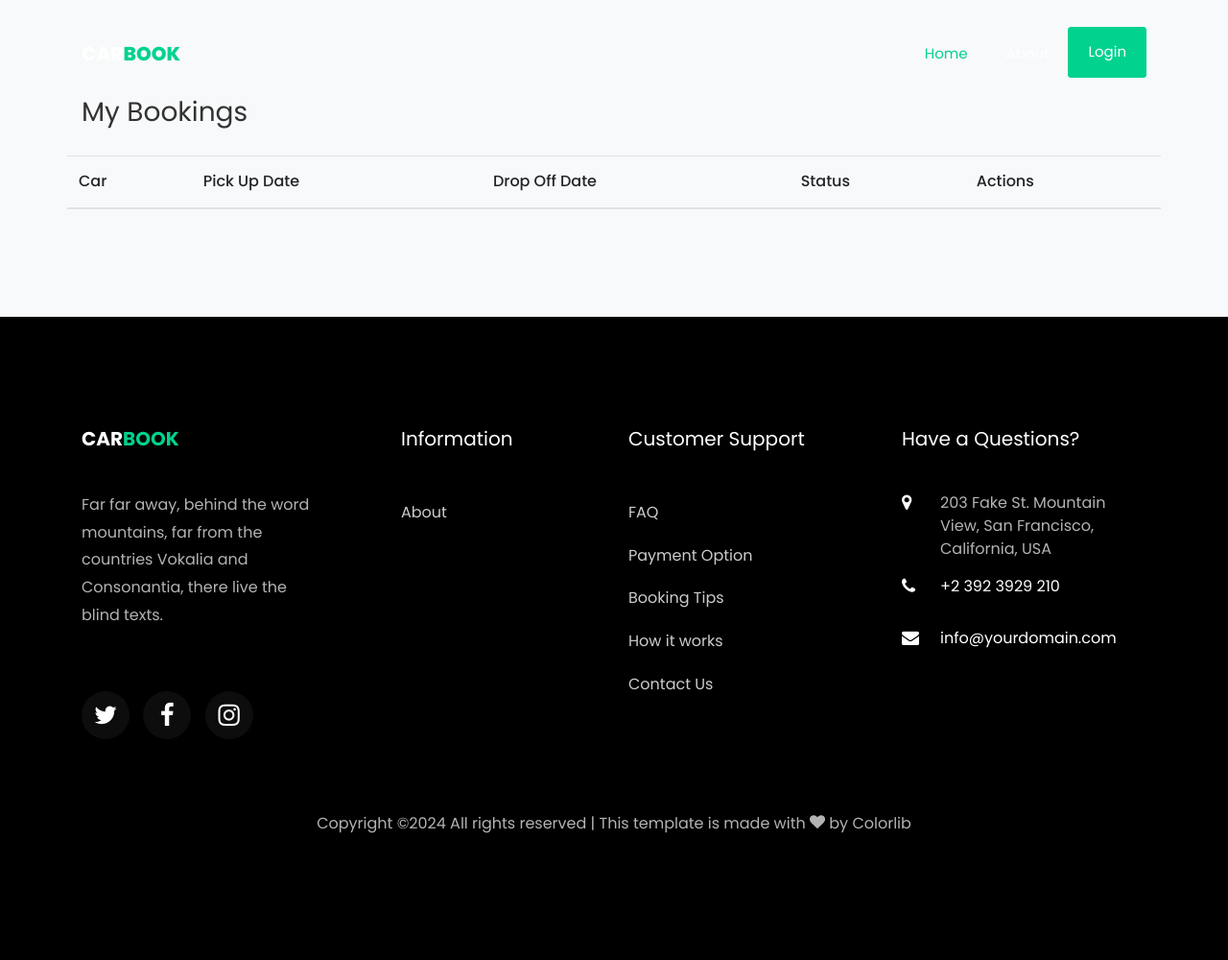
After one commit to BaraaJayousi/CarBookProject, a Django app: template booking_app/templates/my-bookings.html in a window 1280 px wide. The commit adds this page. Shown: the whole page at 96% size. Run offline with Django 5.2, Linux system fonts and the light colour scheme; the template is opened without the code that fills it, so the values that code supplies are empty; some libraries are stand-ins or nearby versions; some web fonts are replaced.

Commit message:
create user my bookings page, so user could cancel and check the status of his bookings

```diff
--- a/booking_app/manager.py
+++ b/booking_app/manager.py
@@ -30,6 +30,13 @@ class ReservationManager(Manager):
     reservation.save()
     return reservation
 
+  def get_reservations_by_user_id(self,user):
+    reservations = self.filter(users=user)
+    if reservations:
+      return reservations
+    return False
+
+
 class ShopManager(Manager):
   def get_all_shops(self):
     return self.all()
--- a/booking_app/templates/main_layout_booking.html
+++ b/booking_app/templates/main_layout_booking.html
@@ -44,6 +44,7 @@
             <li class="nav-item active"><a href="{% url 'booking_app:home_page' %}" class="nav-link">Home</a></li>
             <li class="nav-item"><a href="about.html" class="nav-link">About</a></li>
             {% if user.is_authenticated%}
+            <li class="nav-item"><a href="{% url 'booking_app:my_bookings' %}" class="nav-link"><i class="icon-calendar mr-2"></i>My Bookings</a></li>
             <li class="nav-item"><a class="nav-link"><i class="icon-account_box mr-2"></i>Hello {{user.first_name}}</a></li>
             <li class="nav-item"><form action="{% url 'auth_app:logout' %}" method="post" class="nav-link">{% csrf_token %}<input type="submit"class="btn btn-danger rounded-3" value="Logout"/></form></li>
             {% else %}
--- /dev/null
+++ b/booking_app/templates/my-bookings.html
@@ -0,0 +1,34 @@
+{% extends 'main_layout_booking.html' %}
+{% load static%}
+
+{% block content %}
+<section class="ftco-section bg-light">
+  <div class="container">
+    <h3 class="heading mb-4">My Bookings</h3>
+    <div class="row">
+      <table class="table">
+        <thead>
+          <tr>
+            <th>Car</th>
+            <th>Pick Up Date</th>
+            <th>Drop Off Date</th>
+            <th>Status</th>
+            <th>Actions</th>
+          </tr>
+        </thead>
+        <tbody>
+          {% for booking in bookings %}
+          <tr>
+            <td><img src="/media/{{booking.cars.car_image}}" class="img-thumbnail mr-2" style="width: 180px;"/><span>{{booking.cars}}</span></td>
+            <td>{{booking.start_date}}</td>
+            <td>{{booking.end_date}}</td>
+            <td><span class="badge badge-pill badge-info">{{booking.status}}</span></td>
+            <td><form action="#" method="post"><input type="submit" value="Cancel Booking" class="btn btn-danger"></form></td>
+          </tr>
+          {% endfor %}
+        </tbody>
+      </table>
+    </div>
+  </div>
+</section>
+{% endblock %}
--- a/booking_app/urls.py
+++ b/booking_app/urls.py
@@ -7,5 +7,6 @@ urlpatterns = [
   path('cars/', views.CarsPage.as_view(), name="cars_page"),
   path('cars/<int:id>', views.CarDetailsPage.as_view(), name="car_details"),
   path('cars/book', views.CarBookPage.as_view(), name="car_book"),
-  path('cars/book-car', views.CarBookPage.as_view(), name="car_book_confirm")
+  path('cars/book-car', views.CarBookPage.as_view(), name="car_book_confirm"),
+  path('cars/my-bookings', views.MyBookings.as_view(), name="my_bookings")
 ]
```
Also changed, not shown: booking_app/views.py (+12 -0 lines).
